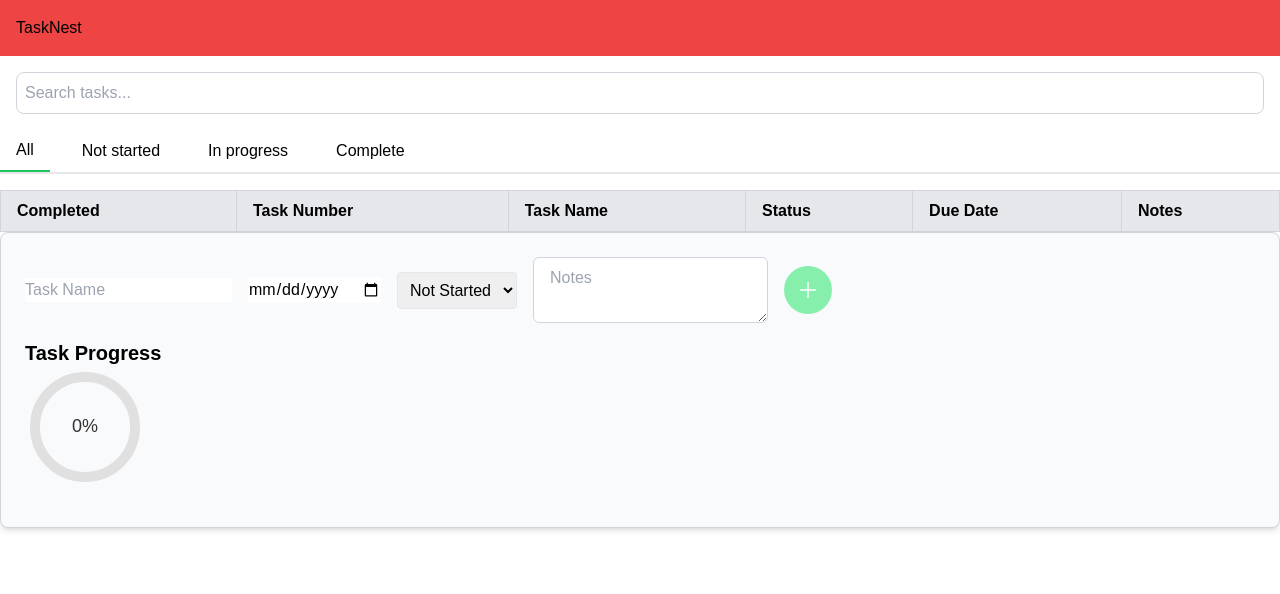
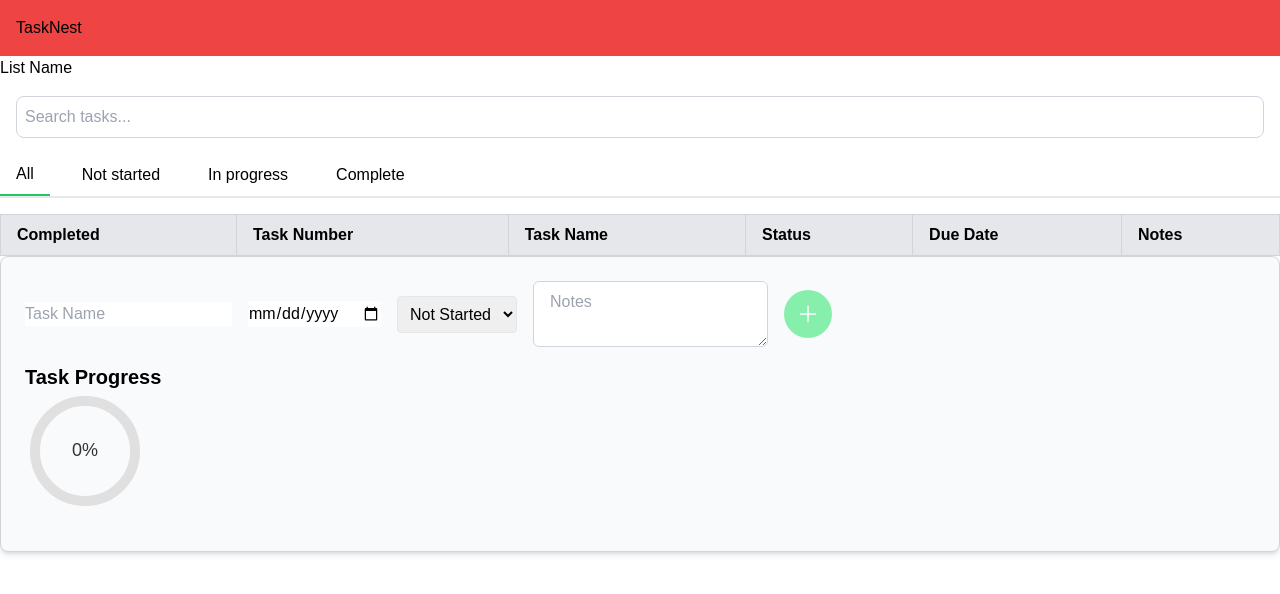
Before and after one commit to g33ya/task-dashboard, a Next.js app: page / in a window 1280 px wide. Shown: the top 594 px of the page. Built offline with nearby package versions, Linux system fonts and the light colour scheme.

Commit message:
ListName component basic setup

```diff
--- /dev/null
+++ b/app/components/listname.js
@@ -0,0 +1,8 @@
+"use client"; // DOM
+import { useState } from 'react';
+
+export function ListName() {
+    return (
+        <h1>List Name</h1>
+    );
+}
--- a/app/page.js
+++ b/app/page.js
@@ -1,12 +1,15 @@
 //import Image from "next/image";
 import { TaskTable } from './components/table.js';
 import { SearchBar } from './components/searchbar.js';
+import { ListName } from './components/listname.js';
+
 
 
 export default function Home() {
   return (
     <div>
       <div className="bg-red-500 text-black p-4">TaskNest</div>
+      <ListName />
       <SearchBar />
     </div>
   );
```
